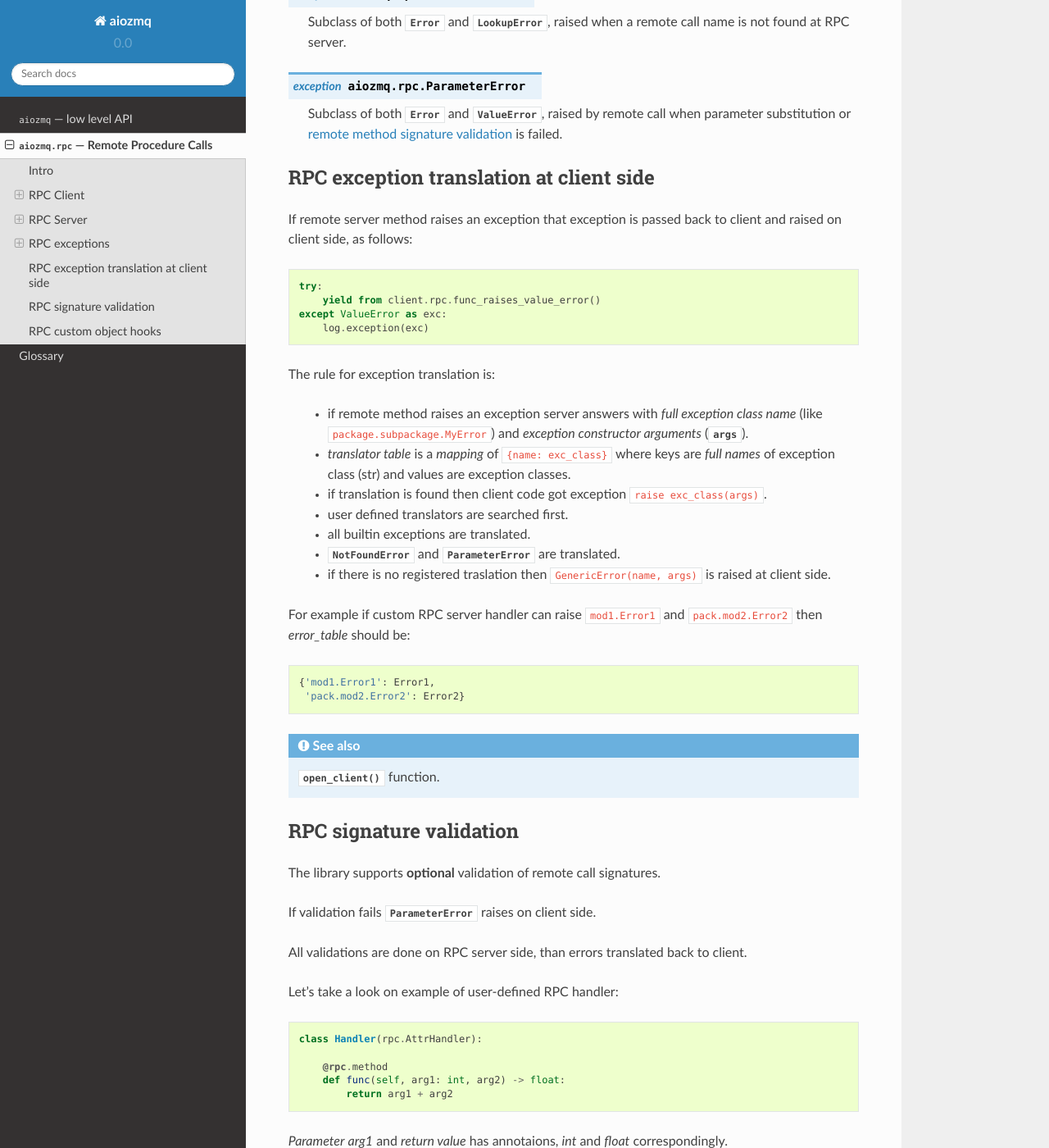
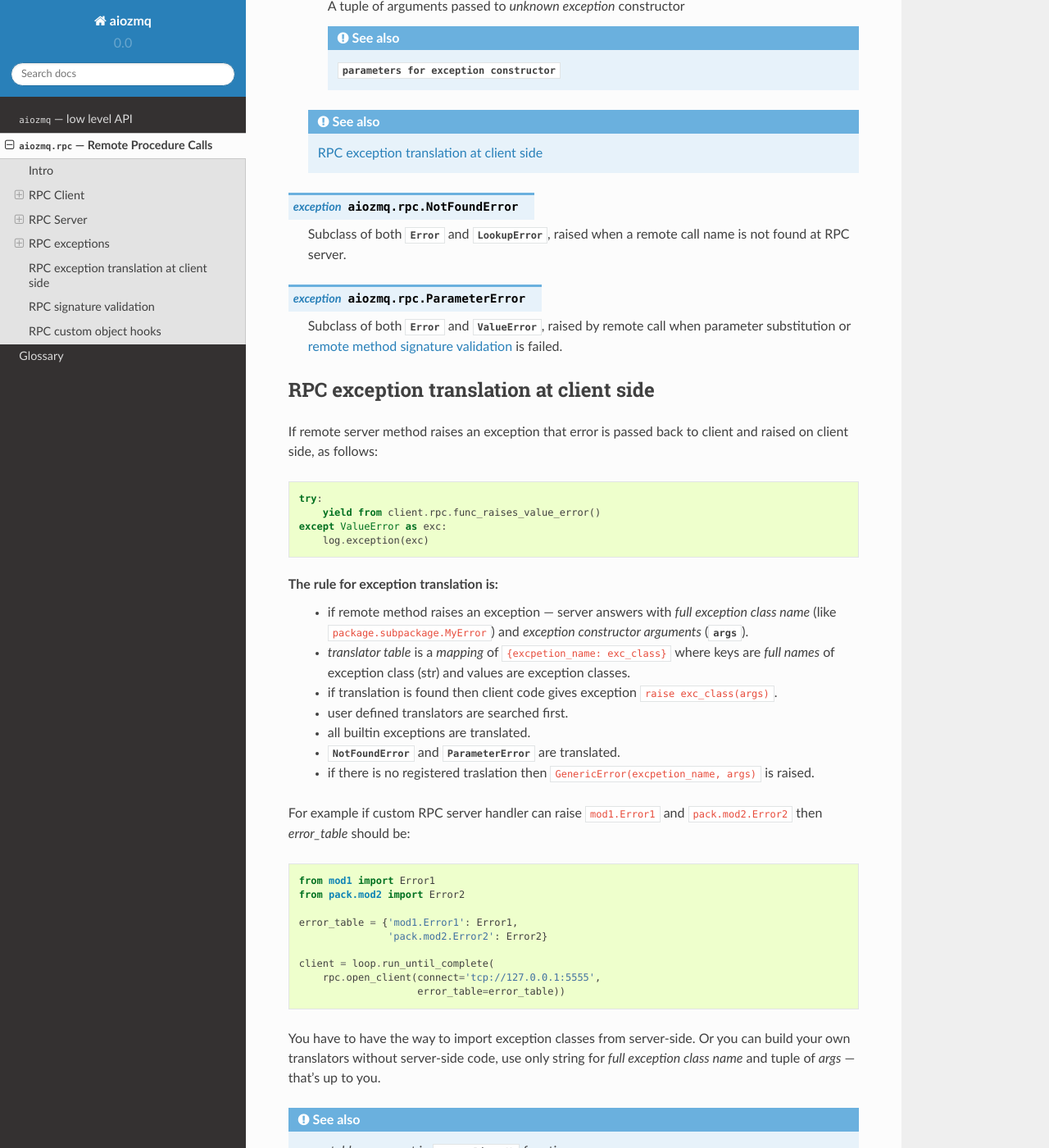
Before and after one commit to aio-libs/aiozmq, a Sphinx documentation site: the page built from docs/rpc.rst, in a window 1280 px wide and 1400 px high, scrolled down 4116 px. Shown: the whole window at 82% size. Built offline with Sphinx 7.4.7 and the Read the Docs theme 2.0.0, drawn with Linux system fonts in a browser that asks for light colours; pages that are not in the unit, such as notebooks, are missing from menus; some of the changed text lies outside the part shown.

Commit message:
Improve the docs

```diff
--- a/docs/rpc.rst
+++ b/docs/rpc.rst
@@ -211,6 +211,18 @@
    Subclass of :exc:`Error`, raised when a remote call producess
    exception which cannot be translated.
 
+   .. attribute:: exc_type
+
+      A string contains *full name* of unknown
+      exception(``"package.module.MyError"``).
+
+   .. attribute:: arguments
+
+      A tuple of arguments passed to *unknown exception* constructor
+
+      .. seealso:: :attr:`parameters for exception constructor
+                   <BaseException.args>`
+
    .. seealso:: :ref:`aiozmq-rpc-exception-translation`
 
 .. exception:: NotFoundError
@@ -229,7 +241,7 @@
 RPC exception translation at client side
 ----------------------------------------
 
-If remote server method raises an exception that exception is passed
+If remote server method raises an exception that error is passed
 back to client and raised on client side, as follows::
 
     try:
@@ -238,28 +250,40 @@
         log.exception(exc)
 
 The rule for exception translation is:
-
-   * if remote method raises an exception server answers with *full
-     exception class name* (like ``package.subpackage.MyError``) and
-     *exception constructor arguments* (:attr:`~BaseException.args`).
-   * *translator table* is a *mapping* of ``{name: exc_class}`` where
-     keys are *full names* of exception class (str) and values are
-     exception classes.
-   * if translation is found then client code got exception ``raise
+   * if remote method raises an exception --- server answers with
+     *full exception class name* (like ``package.subpackage.MyError``)
+     and *exception constructor arguments*
+     (:attr:`~BaseException.args`).
+   * *translator table* is a *mapping* of ``{excpetion_name:
+     exc_class}`` where keys are *full names* of exception class (str)
+     and values are exception classes.
+   * if translation is found then client code gives exception ``raise
      exc_class(args)``.
    * user defined translators are searched first.
    * all :ref:`builtin exceptions <bltin-exceptions>` are translated.
    * :exc:`NotFoundError` and :exc:`ParameterError` are translated.
    * if there is no registered traslation then
-     ``GenericError(name, args)`` is raised at client side.
+     ``GenericError(excpetion_name, args)`` is raised.
 
 For example if custom RPC server handler can raise ``mod1.Error1`` and
 ``pack.mod2.Error2`` then *error_table* should be::
 
-    {'mod1.Error1': Error1,
-     'pack.mod2.Error2': Error2}
+    from mod1 import Error1
+    from pack.mod2 import Error2
 
-.. seealso:: :func:`open_client` function.
+    error_table = {'mod1.Error1': Error1,
+                   'pack.mod2.Error2': Error2}
+
+    client = loop.run_until_complete(
+        rpc.open_client(connect='tcp://127.0.0.1:5555',
+                        error_table=error_table))
+
+You have to have the way to import exception classes from server-side.
+Or you can build your own translators without server-side code, use
+only string for *full exception class name* and tuple of *args* ---
+that's up to you.
+
+.. seealso:: *error_table* argument in :func:`open_client` function.
 
 .. _aiozmq-rpc-signature-validation:
 
@@ -310,7 +335,6 @@
           raise ValueError('bad value')
 
    class Handler(rpc.AttrHandler):
-
        @rpc.method
        def func(self, arg: int_or_none):
            return arg
```
Also changed, not shown: other parts of docs/rpc.rst (+6 -6 lines).
